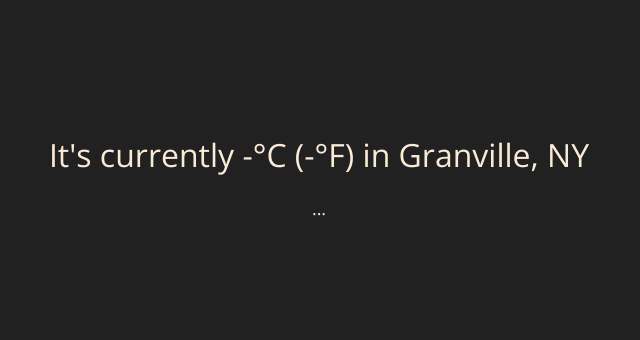
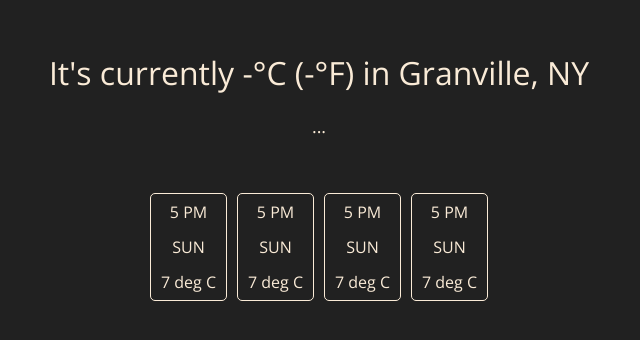
Before and after one commit to petey343/OpenWeatherMap, a plain HTML site: page index.html in a window 1280 px wide. Shown: the part 224-564 px from the top of the page, without its empty margins (321-961 px from the left). Drawn offline with nearby package versions, Linux system fonts and the light colour scheme; no server answers.

Commit message:
inital branch commit

```diff
--- a/index.html
+++ b/index.html
@@ -5,6 +5,7 @@
     <meta name="viewport" content="width=device-width, initial-scale=1.0" />
     <title>Weather in Granville, NY</title>
     <link rel="stylesheet" href="./style.css" />
+    <link rel="stylesheet" href="/weathercard.css" />
     <script src="./index.js" type="module" defer></script>
   </head>
   <body>
@@ -16,6 +17,29 @@
       </div>
       <div id="secondary" class="second-line">...</div>
       <div id="loading-spinner" class="spinner" style="display: none"></div>
+      <div class="weather-cards-container">
+        <div class="weather-card">
+          <div class="weather-card-time">5 PM</div>
+          <div class="weather-card-icon">SUN</div>
+          <div class="weather-card-temp">7 deg C</div>
+        </div>
+        <div class="weather-card">
+          <div class="weather-card-time">5 PM</div>
+          <div class="weather-card-icon">SUN</div>
+          <div class="weather-card-temp">7 deg C</div>
+        </div>
+        <div class="weather-card">
+          <div class="weather-card-time">5 PM</div>
+          <div class="weather-card-icon">SUN</div>
+          <div class="weather-card-temp">7 deg C</div>
+        </div>
+        <div class="weather-card">
+          <div class="weather-card-time">5 PM</div>
+          <div class="weather-card-icon">SUN</div>
+          <div class="weather-card-temp">7 deg C</div>
+        </div>
+      </div>
     </div>
+    <script src="http://localhost:35729/livereload.js"></script>
   </body>
 </html>
--- a/index.js
+++ b/index.js
@@ -1,6 +1,7 @@
 import { lat, lon } from "./config.js";
 import { getTheWeather } from "./weatherData.js";
 import { secondLine } from "./secondLine.js";
+import getHourlyWeatherData from "./weatherDataHourly.js";
 
 (async () => {
     const spinner = document.getElementById("loading-spinner");
@@ -19,7 +20,6 @@ import { secondLine } from "./secondLine.js";
 
             const funnyLine = document.getElementById("secondary");
             funnyLine.innerHTML = secondLine(weather.tempInC);
-            console.log(typeof weather.tempC);
         } else {
             throw new Error("No data received.");
         }
@@ -28,3 +28,5 @@ import { secondLine } from "./secondLine.js";
         console.error("Error fetching weather data:", error);
     }
 })();
+
+getHourlyWeatherData(lat, lon);
--- /dev/null
+++ b/weatherDataHourly.js
@@ -0,0 +1,21 @@
+class HourlyWeatherData {
+    constructor(hourlyWeatherData) {
+        for (const key of Object.keys(hourlyWeatherData)) {
+            this[key] = hourlyWeatherData[key];
+        }
+    }
+}
+
+async function getHourlyWeatherData(lat, lon, units = "metric") {
+    try {
+        const response = await fetch(`/.netlify/functions/hourlyWeatherApi?lat=${lat}&lon=${lon}&units=${units}`);
+        if (response.ok) {
+            const data = await response.json();
+            return new HourlyWeatherData(data);
+        }
+    } catch (e) {
+        console.log(`Something went wrong: ${e}`);
+    }
+}
+
+export default getHourlyWeatherData;
--- /dev/null
+++ b/weathercard.css
@@ -0,0 +1,18 @@
+.weather-cards-container {
+  display: flex;
+  margin-top: 35px;
+  gap: 10px;
+}
+
+.weather-card {
+  display: flex;
+  flex-direction: column;
+  width: 75px;
+  height: auto;
+  aspect-ratio: 1/1.414;
+  justify-content: space-around;
+  border: 1px;
+  border-radius: 5px;
+  border-color: antiquewhite;
+  border-style: solid;
+}
```
Also changed, not shown: netlify/functions/hourlyWeatherApi.mjs (added, +23 -0 lines), test.js (added, +20 -0 lines), 1 other file.
